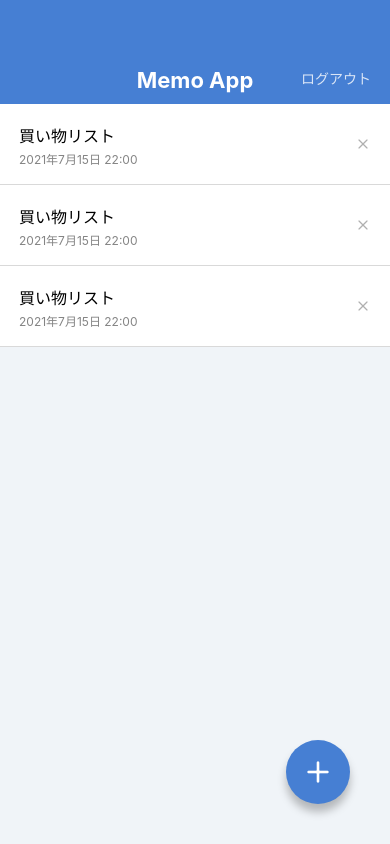
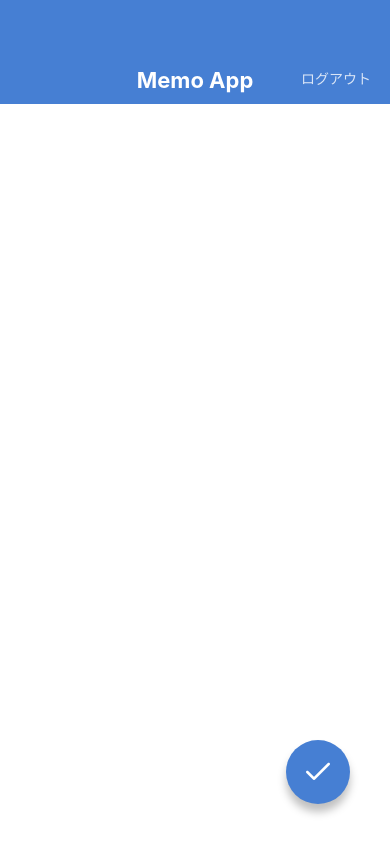
Before and after one commit to Issy-R/MemoApp202107, a React Native app: screen / in a window 390 px wide. Built offline with nearby package versions, Linux system fonts and the light colour scheme.

Commit message:
Create MemoCreate/Edit Screen

```diff
--- a/App.jsx
+++ b/App.jsx
@@ -1,9 +1,11 @@
 import React from 'react';
 // import MemoDetailScreen from './src/screens/MemoDetailScreen';
 import MemoListScreen from './src/screens/MemoListScreen';
+import MemoEditScreen from './src/screens/MemoEditScreen';
+import MemoCreateScreen from './src/screens/MemoCreateScreen';
 
 export default function App() {
   return (
-    <MemoListScreen />
+    <MemoCreateScreen />
   );
 }
--- /dev/null
+++ b/src/screens/MemoCreateScreen.jsx
@@ -0,0 +1,36 @@
+import React from 'react';
+import {
+  StyleSheet, View, KeyboardAvoidingView, TextInput,
+} from 'react-native';
+import AppBar from '../components/AppBar';
+import CircleBotton from '../components/CircleBotton';
+
+export default function MemoCreateScreen() {
+  return (
+    <KeyboardAvoidingView style={styles.container} behavior="height">
+      <AppBar />
+      <View style={styles.inputContainer}>
+        <TextInput value="" multiline style={styles.input} />
+      </View>
+      <CircleBotton name="check" />
+    </KeyboardAvoidingView>
+  );
+}
+
+const styles = StyleSheet.create({
+  container: {
+    flex: 1,
+    backgroundColor: '#fff',
+  },
+  inputContainer: {
+    paddingVertical: 32,
+    paddingHorizontal: 27,
+    flex: 1,
+  },
+  input: {
+    flex: 1,
+    textAlignVertical: 'top',
+    fontSize: 16,
+    lineHeight: 24,
+  },
+});
--- /dev/null
+++ b/src/screens/MemoEditScreen.jsx
@@ -0,0 +1,36 @@
+import React from 'react';
+import {
+  StyleSheet, View, KeyboardAvoidingView, TextInput,
+} from 'react-native';
+import AppBar from '../components/AppBar';
+import CircleBotton from '../components/CircleBotton';
+
+export default function MemoDetailScreen() {
+  return (
+    <KeyboardAvoidingView style={styles.container} behavior="height">
+      <AppBar />
+      <View style={styles.inputContainer}>
+        <TextInput value="買い物リスト" multiline style={styles.input} />
+      </View>
+      <CircleBotton name="check" />
+    </KeyboardAvoidingView>
+  );
+}
+
+const styles = StyleSheet.create({
+  container: {
+    flex: 1,
+    backgroundColor: '#fff',
+  },
+  inputContainer: {
+    paddingVertical: 32,
+    paddingHorizontal: 27,
+    flex: 1,
+  },
+  input: {
+    flex: 1,
+    textAlignVertical: 'top',
+    fontSize: 16,
+    lineHeight: 24,
+  },
+});
```
